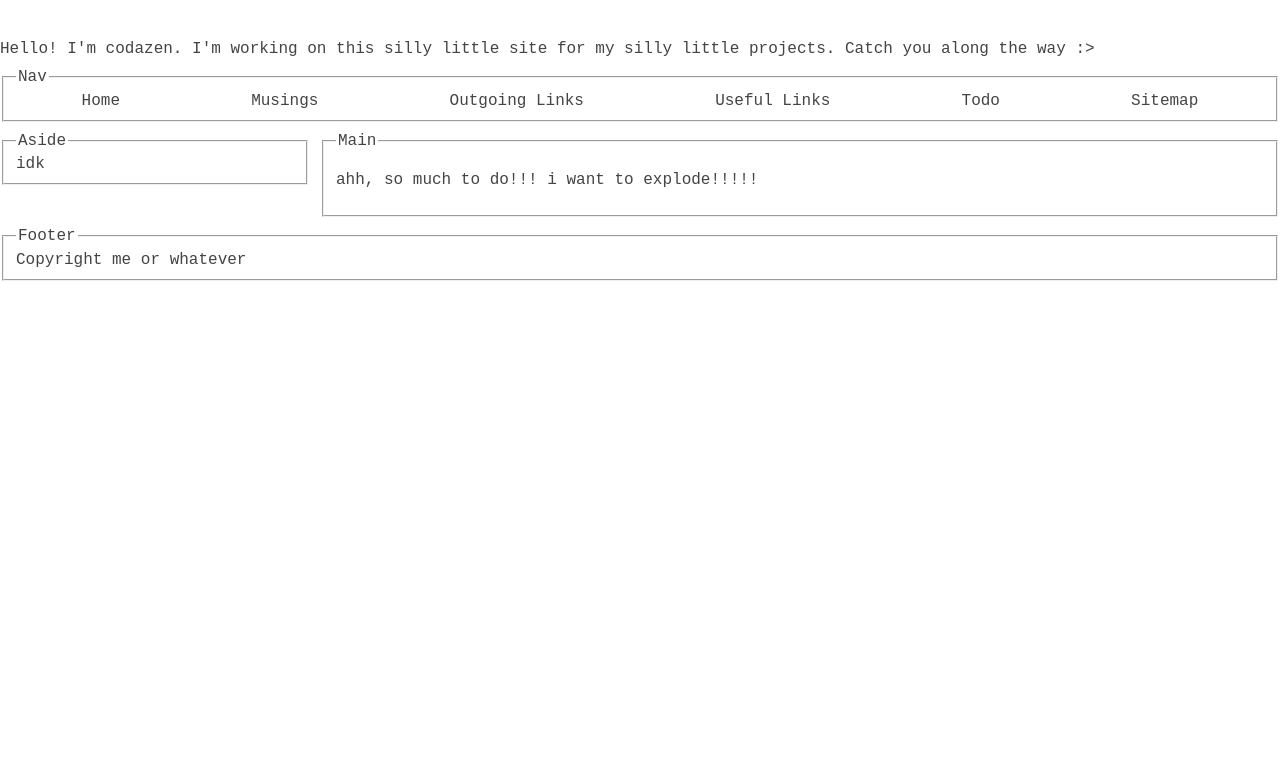
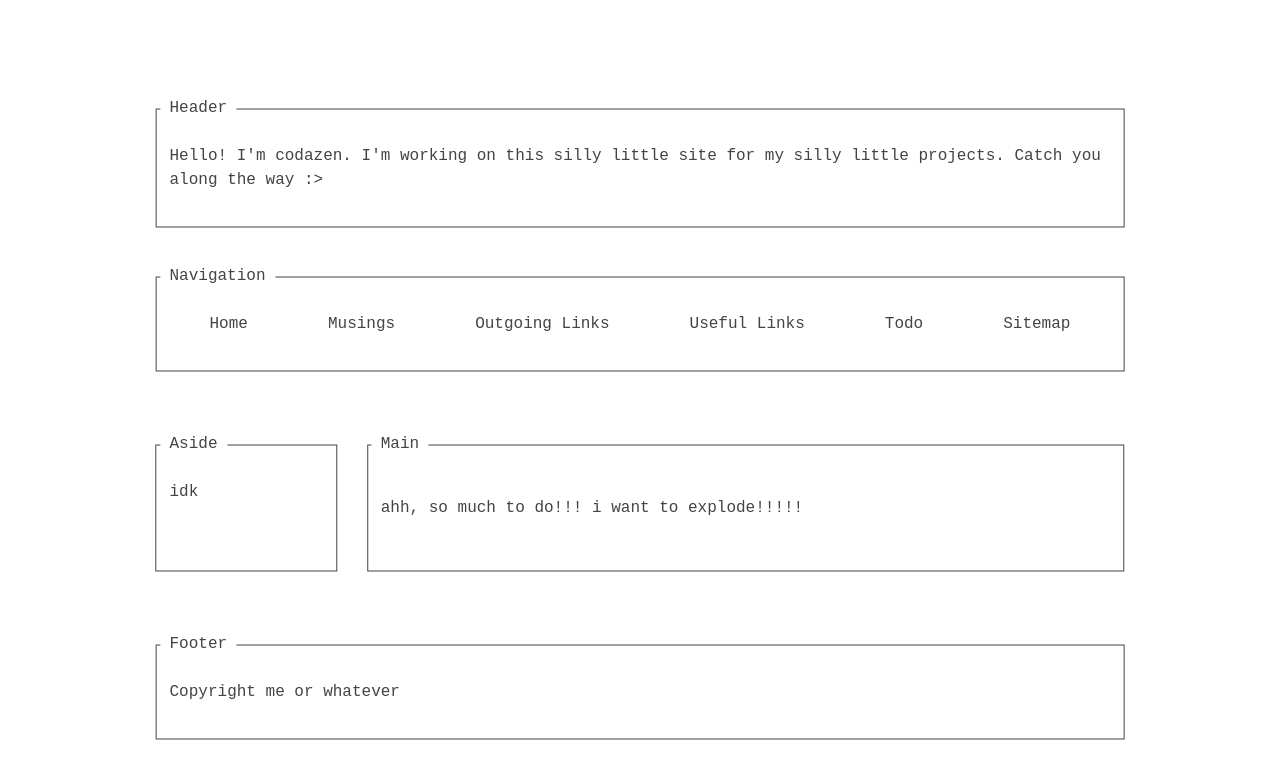
Before and after one commit to codazendev/codazen.dev, an Eleventy site: page content/index.html in a window 1280 px wide. Built offline with nearby package versions, Linux system fonts and the light colour scheme; Eleventy itself is replaced by a stand-in of ours; files that its build step writes are made by us from their sources.

Commit message:
replaced fieldsets with custom css styling based on ch

```diff
--- a/content/_includes/base.njk
+++ b/content/_includes/base.njk
@@ -2,23 +2,18 @@
 <html lang="en">
     <head>
         <meta charset="utf-8">
-        <title>{{ title }}
-            {% if title !== "codazen's couch" %}
-                | codazen's couch{% endif %}
-        </title>
+        <title>{{ title }}{% if title !== "codazen's couch" %}| codazen's couch{% endif %}</title>
         <meta name="viewport" content="width=device-width, initial-scale=1.0">
         <meta name="description" content="Codazen's funny little corner of the internet">
         <link rel="favicon" href="">
         <link rel="stylesheet" href="/assets/css/base.css">
     </head>
     <body>
-        <header>
+        <header class="box">
             Hello! I'm codazen. I'm working on this silly little site for my silly little projects. Catch you along the way :>
         </header>
 
-        <nav>
-            <fieldset>
-                <legend>Nav</legend>
+        <nav class="box">
             <ul id="navbar">
                 <li><a href="/">Home</a></li>
                 <li><a href="/musings/">Musings</a></li>
@@ -27,30 +22,20 @@
                 <li><a href="/todo/">Todo</a></li>
                 <li><a href="/sitemap/">Sitemap</a></li>
             </ul>
-            </fieldset>
         </nav>
 
         <div id="content">
-            <aside>
-                <fieldset>
-                    <legend>Aside</legend>
+            <aside class="box">
                 idk
-                </fieldset>
             </aside>
 
-            <main>
-                <fieldset>
-                    <legend>Main</legend>
+            <main class="box">
                 {{ content | safe }}
-                </fieldset>
             </main>
         </div>
 
-        <footer>
-            <fieldset>
-                <legend>Footer</legend>
+        <footer class="box">
             Copyright me or whatever
-            </fieldset>
         </footer>
     </body>
 </html>
--- a/css/base.css
+++ b/css/base.css
@@ -1,22 +1,75 @@
 /* Overall page */
 
-* {
+*, *::before, *::after {
     box-sizing: border-box;
 }
 
 body {
     font-family: 'Courier New', Courier, monospace;
-    max-width: 1280px;
-    margin: 40px auto;
+    line-height: 1.5;
+    max-width: 102ch;
+    margin: 4lh auto;
     color: #444;
+}
+
+/* Custom TUI-like box thing */
+.box {
+    @property --section {
+        syntax: "<string>";
+        inherits: false;
+        initial-value: "WHUG?!?"
+    }
+
+    position: relative;
+    padding: 2lh 2ch;
+    margin: 1lh 0;
+
+    &::before {
+        content: var(--section);
+        position: absolute;
+        translate: -1ch -2lh;
+        background-color: white;
+        padding: 0 1ch;
+    }
+
+    &::after {
+        content: '';
+        position: absolute;
+        top: 50%;
+        left: 50%;
+        translate: -50% -50%;
+        width: calc(100% - 1ch - 1px);
+        height: calc(100% - 1lh - 1px);
+        border: solid 1px;
+        z-index: -1;
+    }
 }
 
 
 /* Page sections */
 
-header, nav, #content, footer {
-    margin: 10px 0;
+header {
+    --section: "Header"
 }
+
+nav {
+    --section: "Navigation"
+}
+
+aside {
+    --section: "Aside"
+}
+
+main {
+    --section: "Main"
+}
+
+footer {
+    --section: "Footer"
+}
+
+
+/* Navbar */
 
 #navbar {
     display: flex;
@@ -31,19 +84,20 @@ header, nav, #content, footer {
 
 #content {
     display: flex;
-    gap: 10px;
+    gap: 2ch;
 }
 
 aside {
-    width: 310px;
+    width: 20ch;
 }
 
 main {
-    width: 960px;
+    width: 80ch;
 }
 
 
 /* Links */
+
 a {
     color: #444;
 }
```
Lines whose indentation alone changed are shown as unchanged.
